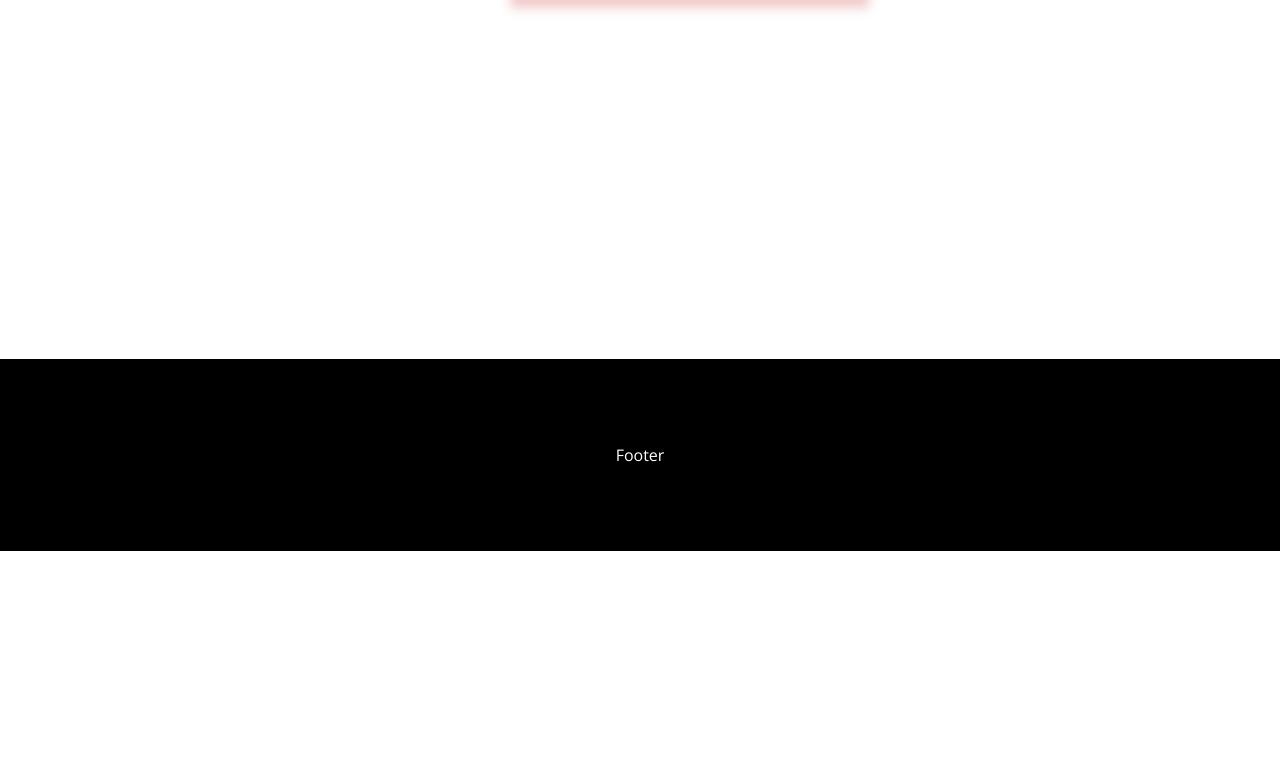
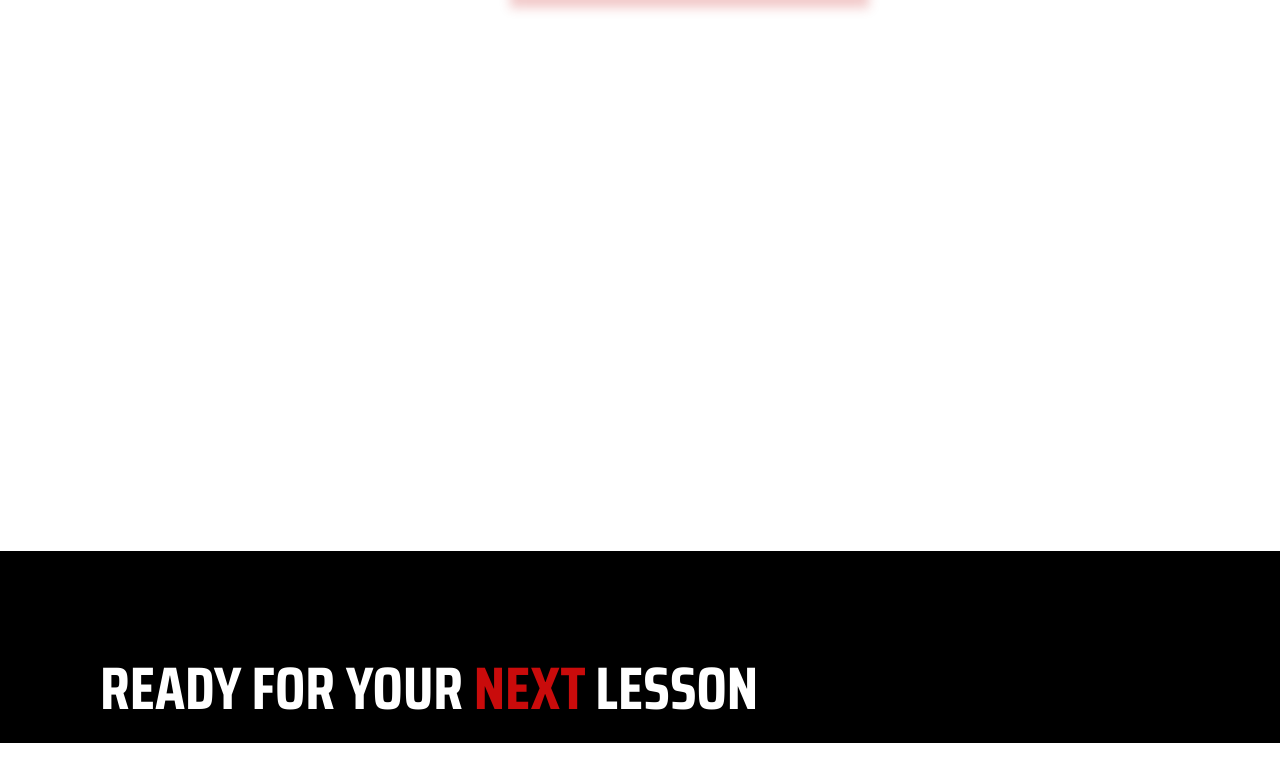
Before and after one commit to TheRealKwabena/BoxingWeb, a React (Create React App) app in the folder boxing_ui/: page / in a window 1280 px wide. Shown: the part 429-1210 px from the top of the page. Before the commit the page ends 980 px from the top, so only its background shows below. Built offline with nearby package versions, Linux system fonts and the light colour scheme.

Commit message:
feat: footer design started

```diff
--- a/boxing_ui/src/components/Footer/Elements.ts
+++ b/boxing_ui/src/components/Footer/Elements.ts
@@ -7,7 +7,7 @@ export const Body = styled.div`
     align-items: center;
     background-color: #000000;
     color: #FFFFFF;
-    position: absolute;
+    position: relative;
     width: 100%;
     min-height: 15vw;
     bottom: 0
--- a/boxing_ui/src/components/Footer/Footer.css
+++ b/boxing_ui/src/components/Footer/Footer.css
@@ -9,3 +9,14 @@
 
 
 }
+.text-container {
+    display:flex;
+    position: absolute;
+    top: 30px;
+    left: 100px;
+    font-weight: 800;
+
+}
+.text {
+    text-transform: uppercase;
+}
--- a/boxing_ui/src/components/Footer/Footer.tsx
+++ b/boxing_ui/src/components/Footer/Footer.tsx
@@ -1,9 +1,12 @@
 import React from 'react'
 import {Body} from './Elements'
+import './Footer.css'
 const Footer = () => {
   return (
     <Body>
-      <p>Footer</p>
+      <div className='text-container'>
+        <h3 className='text'>Ready for your <span style={{color: '#C90B0B'}}>next</span> lesson</h3>
+      </div>
     </Body>
   )
 }
```
